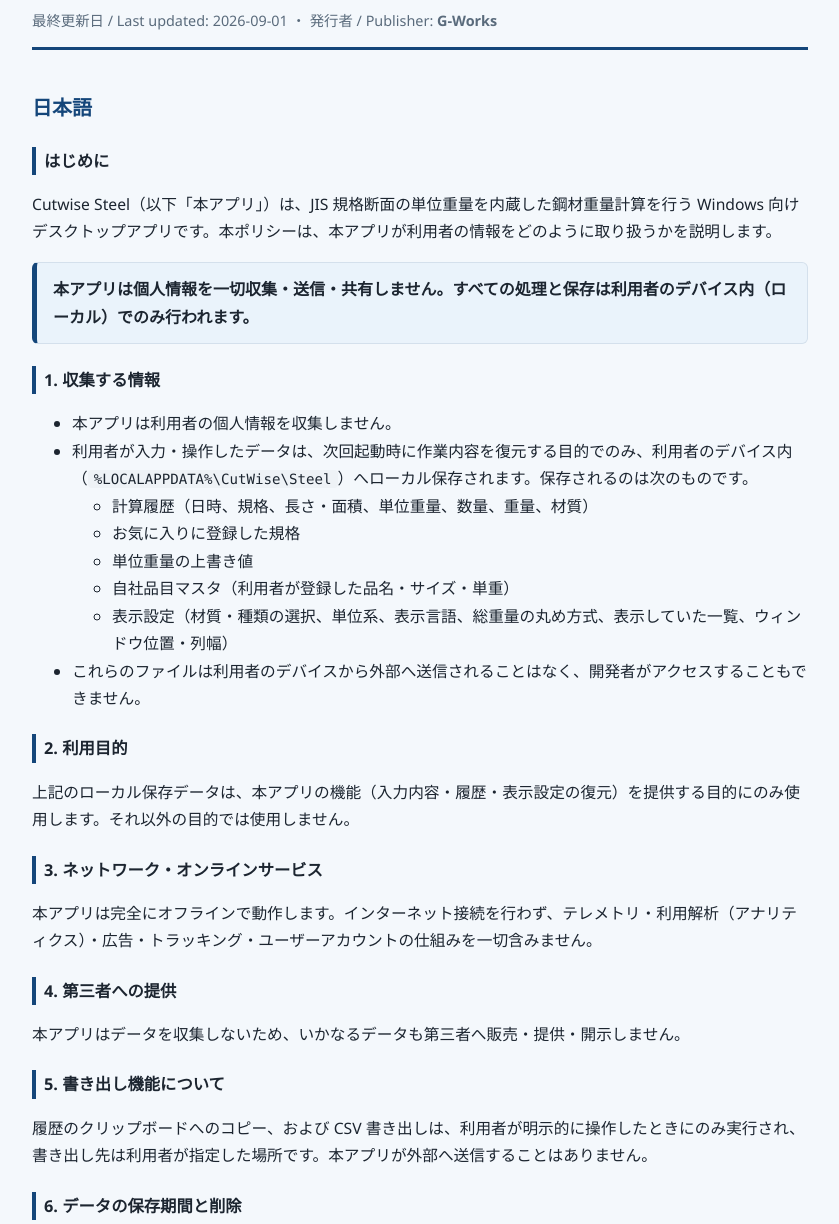
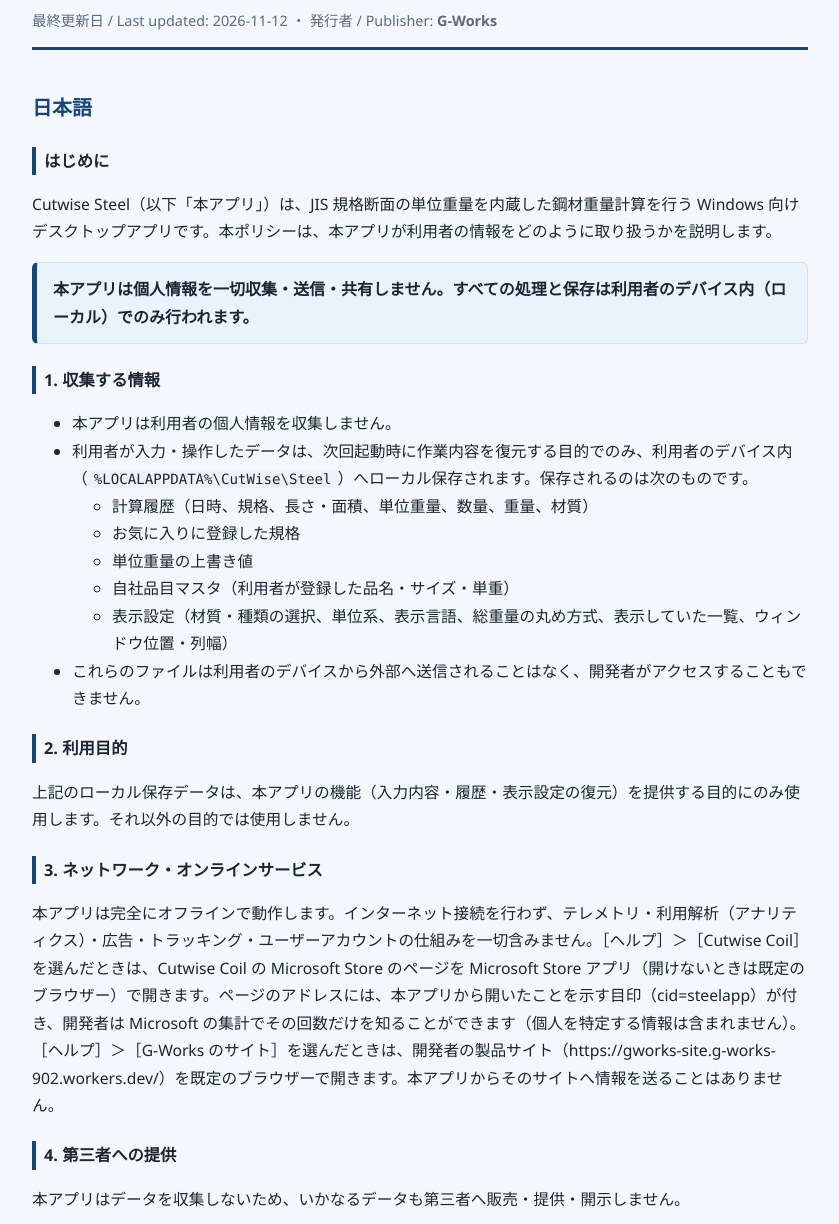
Before and after one commit to G-Works902/cutwisesteel, a plain HTML site: page index.html in a window 1280 px wide. Shown: the part 76-1300 px from the top of the page, without its empty margins (220-1059 px from the left). Drawn offline with Linux system fonts and the light colour scheme.

Commit message:
プライバシーポリシーに［ヘルプ］の Coil とサイトの案内のことを書き足す

```diff
--- a/index.html
+++ b/index.html
@@ -34,7 +34,7 @@
 
   <header>
     <h1>Cutwise Steel &mdash; プライバシーポリシー / Privacy Policy</h1>
-    <div class="meta">最終更新日 / Last updated: 2026-09-01 ・ 発行者 / Publisher: <strong>G-Works</strong></div>
+    <div class="meta">最終更新日 / Last updated: 2026-11-12 ・ 発行者 / Publisher: <strong>G-Works</strong></div>
   </header>
 
   <!-- ================= 日本語 ================= -->
@@ -63,7 +63,7 @@
   <p>上記のローカル保存データは、本アプリの機能（入力内容・履歴・表示設定の復元）を提供する目的にのみ使用します。それ以外の目的では使用しません。</p>
 
   <h3>3. ネットワーク・オンラインサービス</h3>
-  <p>本アプリは完全にオフラインで動作します。インターネット接続を行わず、テレメトリ・利用解析（アナリティクス）・広告・トラッキング・ユーザーアカウントの仕組みを一切含みません。</p>
+  <p>本アプリは完全にオフラインで動作します。インターネット接続を行わず、テレメトリ・利用解析（アナリティクス）・広告・トラッキング・ユーザーアカウントの仕組みを一切含みません。［ヘルプ］＞［Cutwise Coil］を選んだときは、Cutwise Coil の Microsoft Store のページを Microsoft Store アプリ（開けないときは既定のブラウザー）で開きます。ページのアドレスには、本アプリから開いたことを示す目印（cid=steelapp）が付き、開発者は Microsoft の集計でその回数だけを知ることができます（個人を特定する情報は含まれません）。［ヘルプ］＞［G-Works のサイト］を選んだときは、開発者の製品サイト（https://gworks-site.g-works-902.workers.dev/）を既定のブラウザーで開きます。本アプリからそのサイトへ情報を送ることはありません。</p>
 
   <h3>4. 第三者への提供</h3>
   <p>本アプリはデータを収集しないため、いかなるデータも第三者へ販売・提供・開示しません。</p>
@@ -115,7 +115,7 @@
   <p>The locally stored data is used only to provide the App's functionality (restoring your inputs, history, and display settings). It is not used for any other purpose.</p>
 
   <h3>3. Network and online services</h3>
-  <p>The App runs fully offline. It makes no internet connections and contains no telemetry, analytics, advertising, tracking, or user accounts.</p>
+  <p>The App runs fully offline. It makes no internet connections and contains no telemetry, analytics, advertising, tracking, or user accounts. When you choose [Help] &gt; [Cutwise Coil], the App opens the Microsoft Store page of Cutwise Coil in the Microsoft Store app (or in your default browser if the Store app cannot be opened). The page address carries a tag showing that it was opened from the App (cid=steelapp), so the developer can see in Microsoft's statistics how many times this happened, and nothing that identifies you. When you choose [Help] &gt; [G-Works website], the App opens the developer's product website (https://gworks-site.g-works-902.workers.dev/) in your default browser; the App sends no information to it.</p>
 
   <h3>4. Sharing with third parties</h3>
   <p>Because the App collects no data, it does not sell, share, or disclose any data to third parties.</p>
```
Also changed, not shown: privacy.html (+3 -3 lines).
